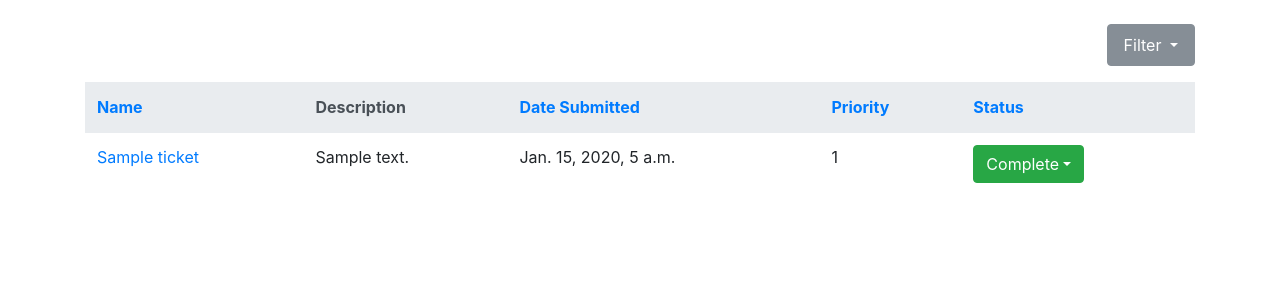
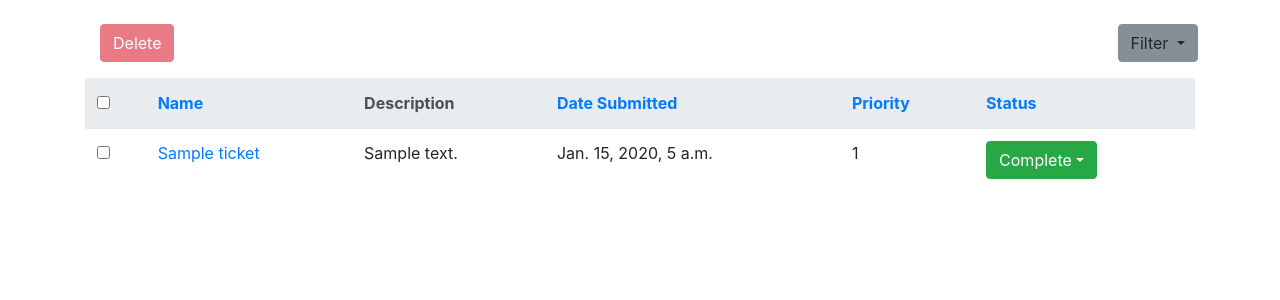
Before and after one commit to winstc/helpdesk, a Django app: page /ticket/?show_completed=true in a window 1280 px wide. Shown: the part 56-356 px from the top of the page. Run offline with Django 3.2, Linux system fonts and the light colour scheme; a user stored in the database is signed in; tables that the repository leaves empty hold one stand-in row (values such as "Sample post"); some libraries are stand-ins or nearby versions.

Commit message:
add delete function to index view

```diff
--- a/helpdesk/tickets/templates/tickets/index.html
+++ b/helpdesk/tickets/templates/tickets/index.html
@@ -2,52 +2,96 @@
 
 {% load staticfiles %}
 <link rel="stylesheet" href="{% static 'tickets/css/grid.css' %}" type="text/css"/>
-<style>
-    .col-4 {
-        color: red;
-    }
-</style>
 
 {% block content %}
-    {% if ticket_list %}
     <div class="container-fluid">
-            <div class="row justify-content-end">
-                <div class="nav-item dropdown form-group">
-                    <button class="btn btn-secondary nav-link dropdown-toggle" id="dropdown-filter"
+        <div class="row">
+            <div class="btn-group form-group col-1">
+                <button id="masterDelete" class="btn btn-danger" disabled>Delete</button>
+            </div>
+            <div class="dropdown col-md-1 offset-md-10">
+                <a class="dropdown-toggle btn btn-secondary" id="dropdown-filter"
                    data-toggle="dropdown"
                    aria-haspopup="true" aria-expanded="true">Filter
-                    </button>
+                </a>
                 <div class="dropdown-menu" aria-labelledby="dropdown-filter">
-                        <a class="dropdown-item" href="?show_completed=True">Show Completed Tickets</a>
+                        <a class="dropdown-item" href="?show_completed=true">Show Completed</a>
                 </div>
             </div>
         </div>
         <div class="row">
-                <table class="table table-hover table-stripped">
+            <table class="table table-hover">
                 <thead class="thead-light">
+                <th><input type="checkbox" class="checkbox" id="masterCheckbox"></th>
                 <th><a href="?order_by=-name">Name</a></th>
                 <th>Description</th>
                 <th><a href="?order_by=-submissionDate">Date Submitted</a></th>
                 <th><a href="?order_by=-priority">Priority</a></th>
                 <th><a href="?order_by=-status">Status</a></th>
                 </thead>
+                {% if ticket_list %}
+                    {% for ticket in ticket_list %}
                         <tbody>
-                    {% for ticket in ticket_list %}
                         <tr>
+                            <td><input type="checkbox" class="checkbox ticketCheckbox"
+                                       data-tid="{{ ticket.id }}"></td>
                             <td><a href="/ticket/{{ ticket.id }}/">{{ ticket.name }}</a></td>
                             <td><p>{{ ticket.description }}</p></td>
                             <td>{{ ticket.submissionDate }}</td>
                             <td>{{ ticket.priority }}</td>
-
                             <td>{% include 'tickets/status_dropdown.html' %}</td>
                         </tr>
+                        </tbody>
                     {% endfor %}
-                    </tbody>
+                {% else %}
+                    <tr>
+                        <div class="alert alert-warning" role="alert">
+                            Your query returned no tickets. Please try a different query.
+                        </div>
+                    </tr>
+
+                {% endif %}
             </table>
         </div>
     </div>
-    {% else %}
-        <p>No tickets to show.</p>
-    {% endif %}
+
+    <script type="text/javascript">
+        $(document).ready(function () {
+
+            $("#masterCheckbox:checkbox").change(function () {
+                if ($(this).is(":checked")) {
+                    $(".ticketCheckbox").prop("checked", true)
+                }
+                else {
+                    $(".ticketCheckbox").prop("checked", false)
+                }
+                $("#masterDelete").prop("disabled", checkBoxes.filter(':checked').length < 1)
+            });
+
+            let checkBoxes = $('.ticketCheckbox');
+            checkBoxes.change(function () {
+                $("#masterDelete").prop("disabled", checkBoxes.filter(':checked').length < 1)
+            });
+
+            $("#masterDelete").click(function () {
+                if (confirm("Are you sure you want to delete the selected items?")) {
+                    let checked = checkBoxes.filter(':checked');
+                    for (let i = 0; i < checked.length; i++) {
+                        $(checked[i]).prop("checked", false);
+                        $("#masterDelete").prop("disabled", checkBoxes.filter(':checked').length < 1)
+                        $.post(("/ticket/" + $(checked[i]).data('tid') + "/"), {
+                                csrfmiddlewaretoken: document.getElementsByName('csrfmiddlewaretoken')[0].value,
+                                ticket_id: $(checked[i]).data('tid'),
+                                action: "delete"
+                            },
+                            function () {
+                                window.location.reload(false)
+                            }
+                        );
+                    }
+                }
+            });
+        });
+    </script>
 
 {% endblock %}
```
Lines whose indentation alone changed are shown as unchanged.
